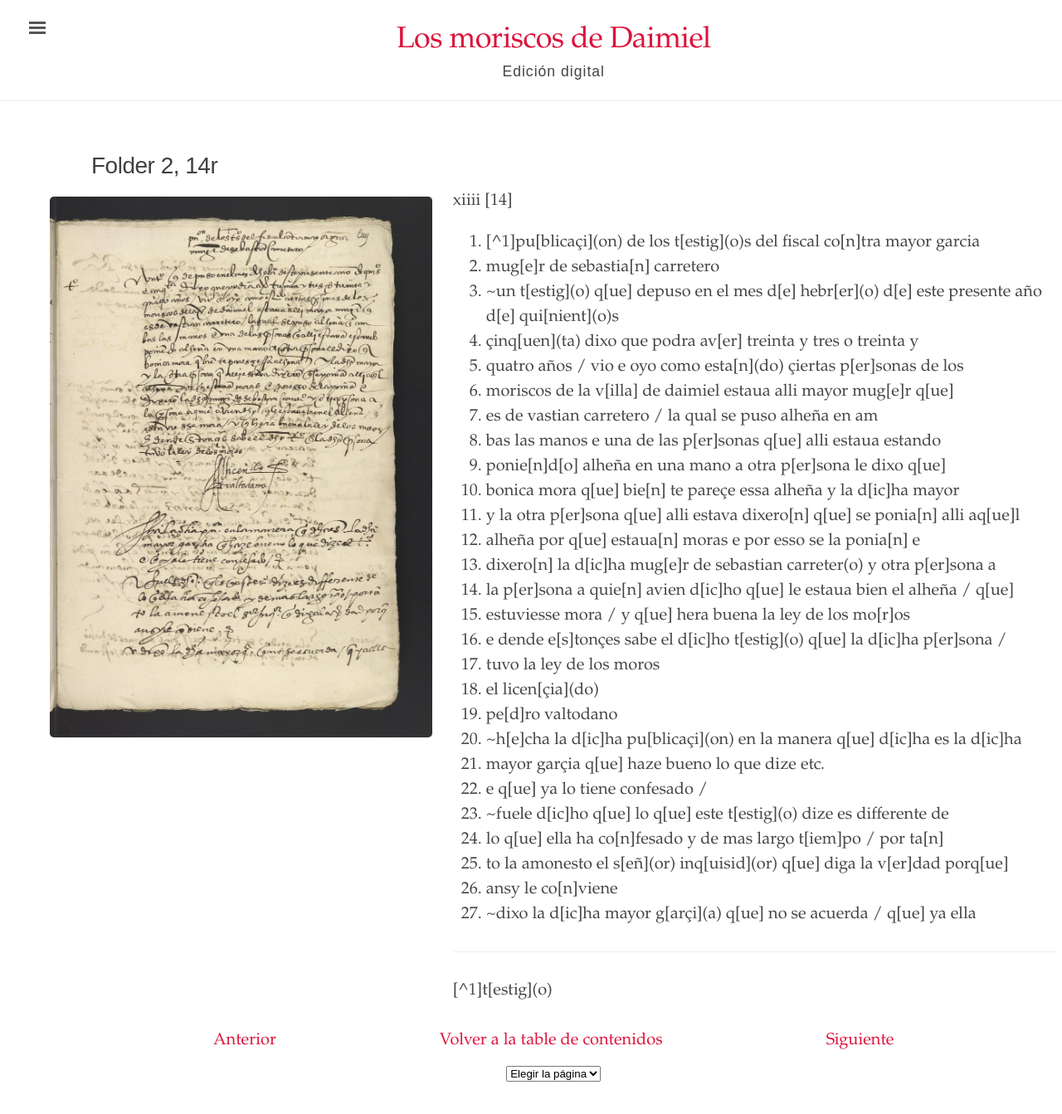
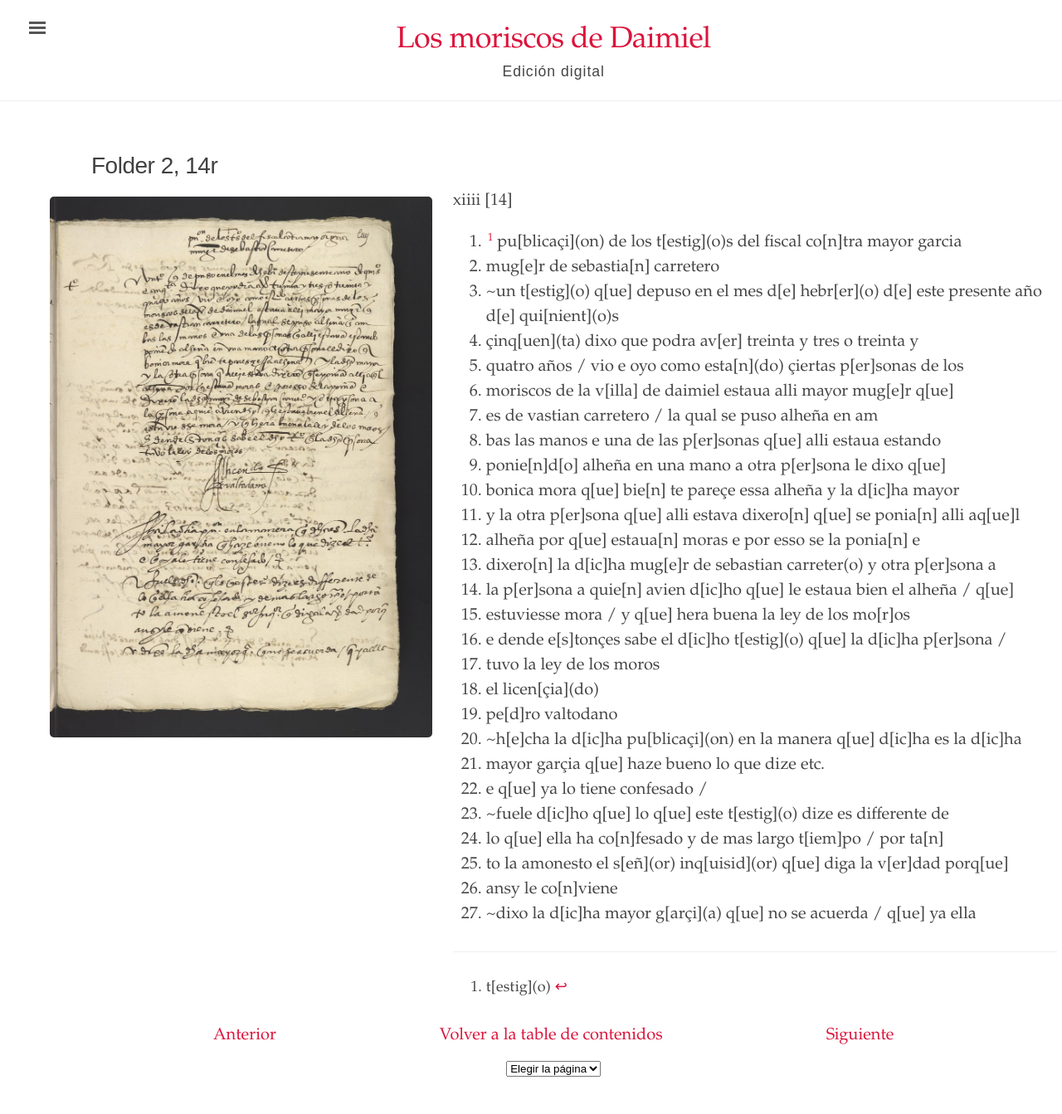
Before and after one commit to digbmc/moriscos-daimel, a Jekyll site: the page built from _texts/folder-2-14r.md, in a window 1280 px wide and 1400 px high. Shown: the top 1343 px of the window at 83% size. Built offline with Jekyll 4.4.1, drawn with Linux system fonts in a browser that asks for light colours.

Commit message:
Update folder-2-14r.md

```diff
--- a/_texts/folder-2-14r.md
+++ b/_texts/folder-2-14r.md
@@ -7,7 +7,7 @@ order: 27
 ---
 xiiii \[14\]
 
-1. [^1]pu\[blicaçi\](on) de los t\[estig\](o)s del fiscal co\[n\]tra mayor garcia
+1. [^1] pu\[blicaçi\](on) de los t\[estig\](o)s del fiscal co\[n\]tra mayor garcia
 2. mug\[e\]r de sebastia\[n\] carretero
 3. ~un t\[estig\](o) q\[ue\] depuso en el mes d\[e\] hebr\[er\](o) d\[e\] este presente año d\[e\] qui\[nient\](o)s
 4. çinq\[uen\](ta) dixo que podra av\[er\] treinta y tres o treinta y
@@ -37,4 +37,4 @@ xiiii \[14\]
 
 <hr>
 
-[^1]t\[estig\](o)
+[^1]: t\[estig\](o)
```
